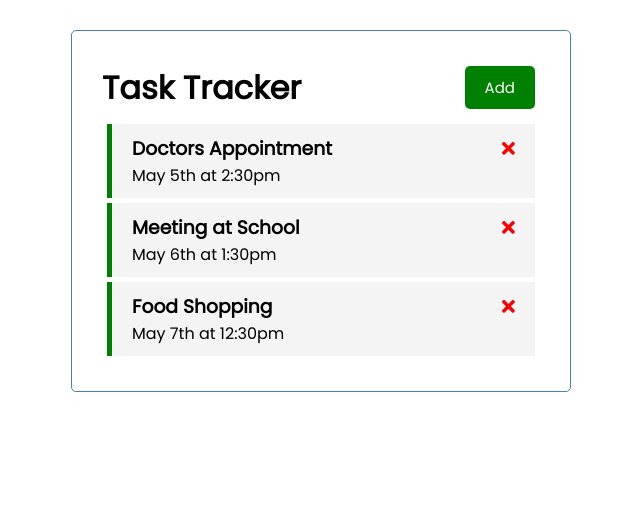
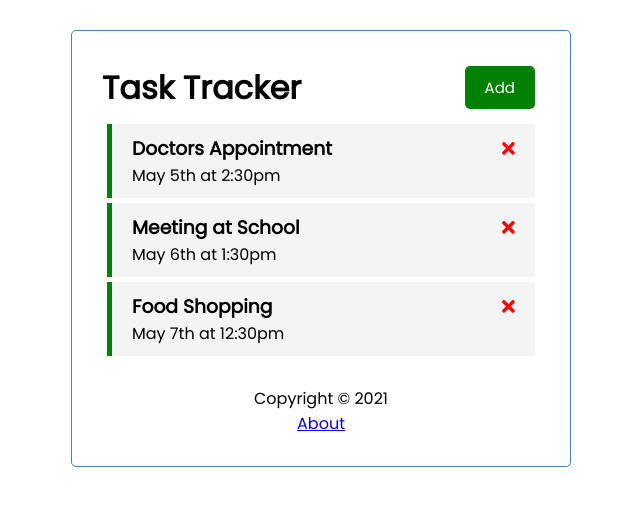
Before and after one commit to furkanksl/angular-crash-course, an Angular app: page / in a window 1280 px wide. Shown: the top 506 px of the page, without its empty margins (319-959 px from the left). Built offline with nearby package versions, Linux system fonts and the light colour scheme; data requests are answered from the project's data file.

Commit message:
added footer

```diff
--- a/src/app/app.component.html
+++ b/src/app/app.component.html
@@ -1,4 +1,5 @@
 <div class="container">
     <app-header></app-header>
     <router-outlet></router-outlet>
+    <app-footer></app-footer>
 </div>
--- a/src/app/components/footer/footer.component.css
+++ b/src/app/components/footer/footer.component.css
@@ -0,0 +1,4 @@
+footer {
+    margin-top: 30px;
+    text-align: center;
+}
--- a/src/app/components/footer/footer.component.html
+++ b/src/app/components/footer/footer.component.html
@@ -1 +1,4 @@
-<p>footer works!</p>
+<footer>
+    <p>Copyright &copy; 2021</p>
+    <a [routerLink]="['/about']" routerLinkActive="router-link-active">About</a>
+</footer>
```
